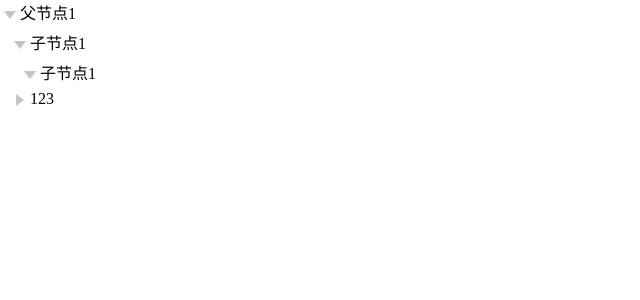
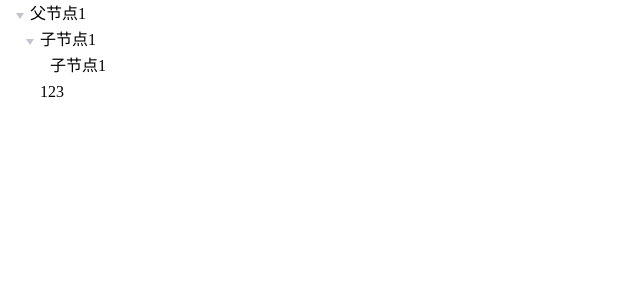
Before and after one commit to caiwuu/virtualTree, a Vue app: page / in a window 1280 px wide. Shown: the top 300 px of the page, without its empty margins (0-640 px from the left). Built offline with nearby package versions, Linux system fonts and the light colour scheme.

Commit message:
feat: tree

```diff
--- a/src/components/ZgTree/ZgTree.vue
+++ b/src/components/ZgTree/ZgTree.vue
@@ -1,21 +1,24 @@
 <template>
   <div>
-    <div class="zg-tree" v-for="(item,index) in data" :key="index" :style="{marginLeft:((item.level-1) * levelDistance)+'px'}"  @click="collapseChange(item,index)">
-      <div class="zg-triangle" v-if="item.collapsed">
-        <div class="zg-triangle-right"></div>
+    <div class="zg-tree"
+         v-for="(item,index) in data"
+         :key="index"
+         :style="{marginLeft:(item.level * levelDistance)+'px'}"
+         @click="collapseChange(item,index)"
+    >
+      <div class="zg-triangle">
+        <div class="zg-triangle-right" v-if="item.collapsed && !item.isLeaf"></div>
+        <div class="zg-triangle-bottom" v-if="!item.collapsed && !item.isLeaf"></div>
       </div>
-      <div class="zg-triangle" v-else>
-        <div class="zg-triangle-bottom"></div>
+      <div class="zg-content">
+         {{item.name}}
       </div>
-      <span>
-         {{item.name}}
-      </span>
     </div>
   </div>
 </template>
 
 <script>
-import {data} from '../../utils/data.js'
+import {data} from '@/utils/data'
 export default {
   components: { },
   props: {
@@ -67,12 +70,20 @@ li {
 }
 .zg-tree {
   width: 200px;
-  height: 30px;
+  height: 26px;
+  line-height: 26px;
   user-select: none;
+}
+.zg-content {
+  display: inline-block;
+  vertical-align: middle;
 }
 .zg-triangle {
   width: 20px;
+  height: 26px;
+  line-height: 26px;
   text-align: center;
+  vertical-align: middle;
   display: inline-block;
 }
 .zg-triangle-right {
@@ -80,19 +91,19 @@ li {
   display: inline-block;
   width: 0;
   height: 0;
-  border-top: 6px solid transparent;
-  border-left: 8px solid #c0c4cc;
+  border-top: 4px solid transparent;
+  border-left: 6px solid #c0c4cc;
   border-right: 0 solid transparent;
-  border-bottom: 6px solid transparent;
+  border-bottom: 4px solid transparent;
 }
 .zg-triangle-bottom {
   vertical-align: middle;
   display: inline-block;
   width: 0;
   height: 0;
-  border-top: 8px solid #c0c4cc;
-  border-left: 6px solid transparent;
-  border-right: 6px solid transparent;
+  border-top: 6px solid #c0c4cc;
+  border-left: 4px solid transparent;
+  border-right: 4px solid transparent;
   border-bottom: 0 solid transparent;
 }
 </style>
```
